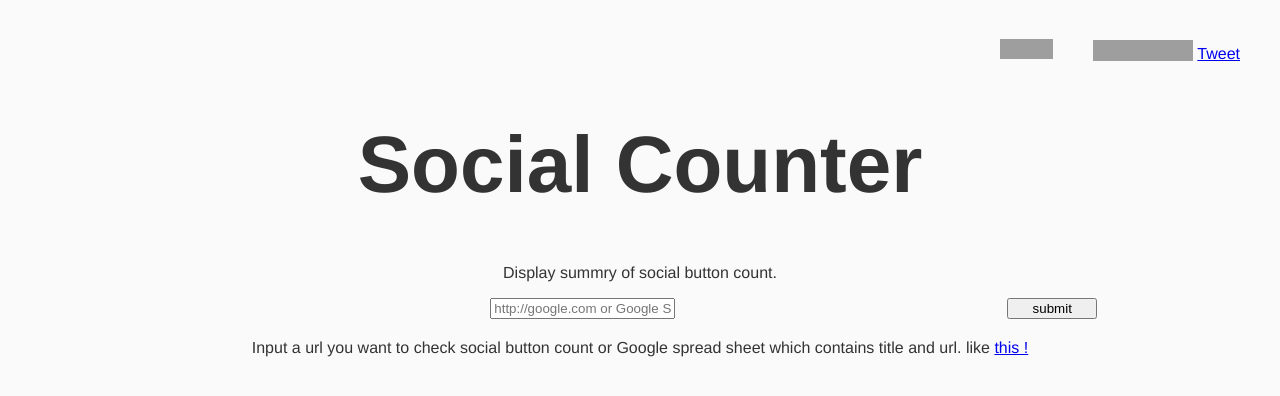
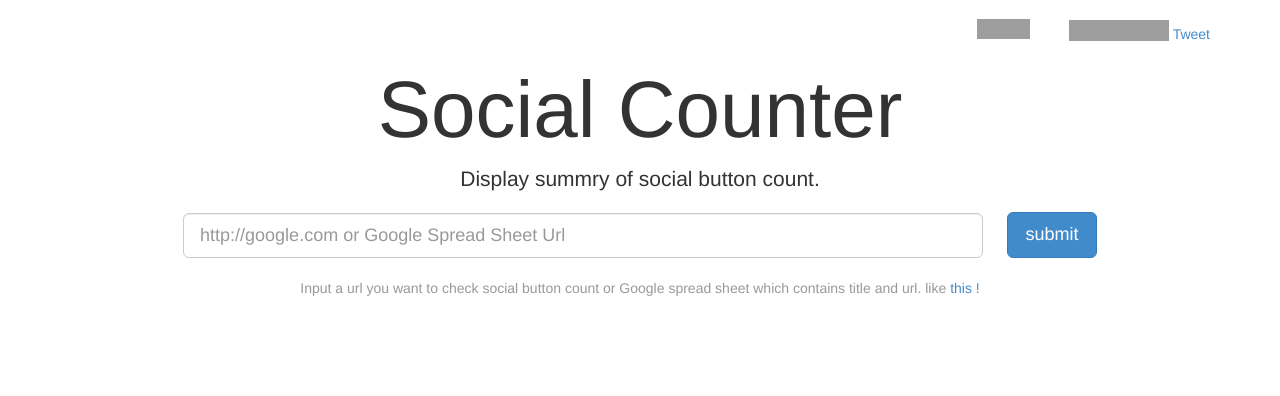
Before and after one commit to tomoyukikashiro/social-counter, a plain HTML site: page index.html in a window 1280 px wide. Drawn offline with Linux system fonts and the light colour scheme; grey boxes are pictures that could not be loaded.

Commit message:
update style build option

```diff
--- a/index.html
+++ b/index.html
@@ -21,6 +21,7 @@
     <!-- Place favicon.ico and apple-touch-icon.png in the root directory -->
 
         <link rel="stylesheet" href="styles/bb233b26.main.css">
+        <link rel="stylesheet" href="bower_components/bootstrap/dist/css/bootstrap.css">
 
   <body ng-app="socialCounterApp" class="container">
     <!--[if lt IE 7]>
```
